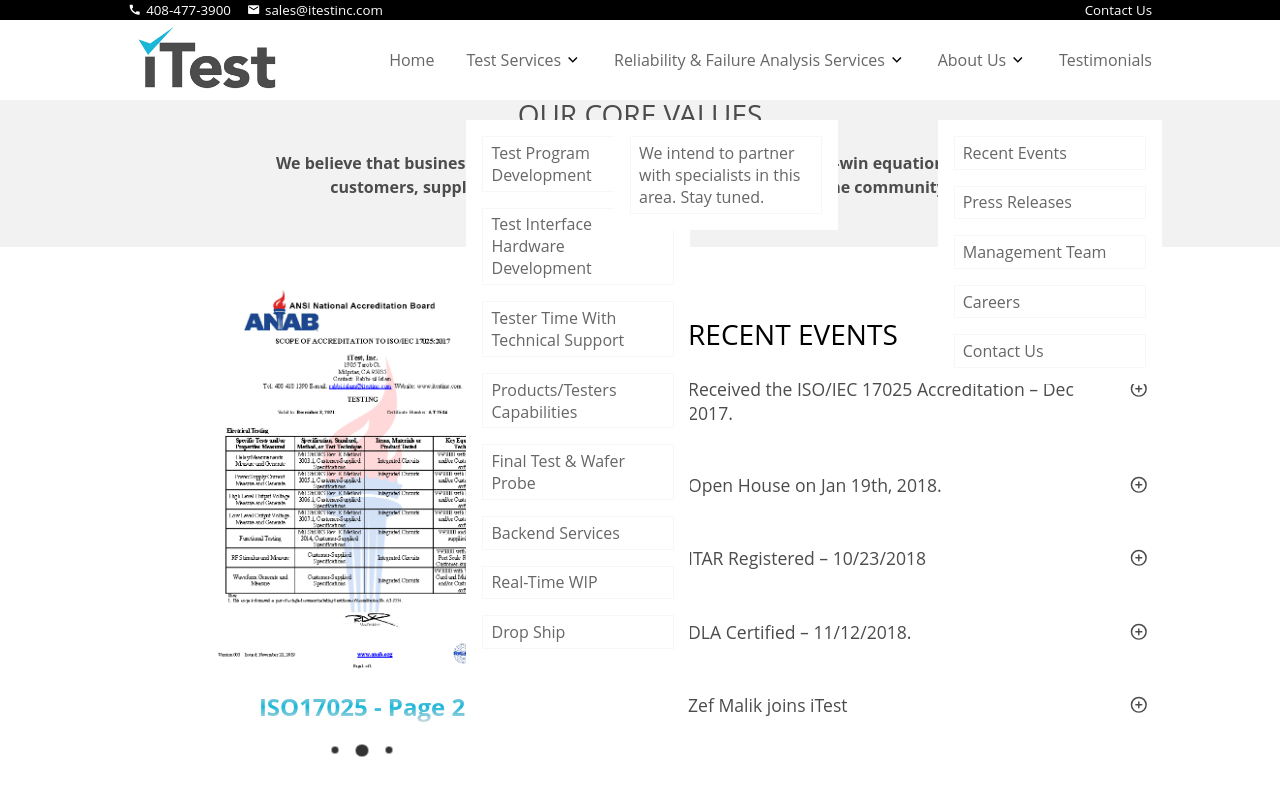
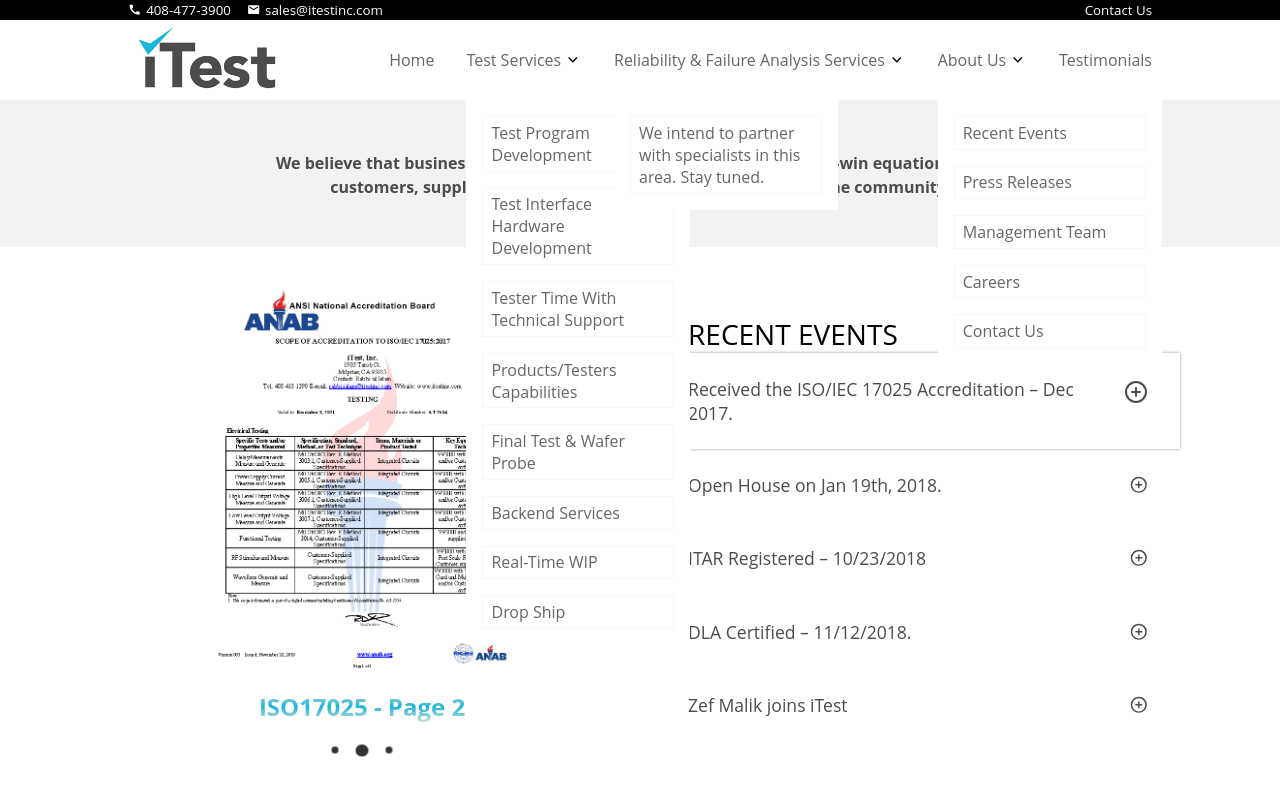
Before and after one commit to SymonSaroar/itestinc-web, a React (Create React App) app: page / in a window 1280 px wide. In both pictures the pointer is over the element 918 px from the left and 1584 px from the top of the page. Shown: the part 1184-1980 px from the top of the page. Built offline with nearby package versions, Linux system fonts and the light colour scheme.

Commit message:
added news part

```diff
--- a/src/components/navbar/navbar.css
+++ b/src/components/navbar/navbar.css
@@ -12,8 +12,9 @@
 	background-color: var(--color-bg);
 	transition: box-shadow 1s linear;
 }
+
 .shadow {
-    box-shadow: 0 0 0.5rem rgb(0,0,0,0.5);
+	box-shadow: 0 0 0.5rem rgb(0, 0, 0, 0.5);
 }
 
 .navbar-links {
@@ -27,9 +28,11 @@
 	max-width: 1080px;
 	transition: height 0.2s linear;
 }
+
 .height-60 {
 	height: 60px;
 }
+
 .height-80 {
 	height: 80px;
 }
@@ -40,12 +43,15 @@
 
 	height: 100%;
 }
+
 .navbar-links_logo img {
 	height: 100%;
 }
+
 .navbar-links_menubar {
 	display: none;
 }
+
 .navbar-links_container {
 	display: flex;
 	align-items: center;
@@ -53,7 +59,7 @@
 	height: 100%;
 }
 
-.navbar-links_container ul{
+.navbar-links_container ul {
 	display: flex;
 	flex-direction: row;
 	flex-wrap: wrap;
@@ -63,6 +69,7 @@
 	height: 100%;
 	background-color: var(--color-bg);
 }
+
 .navbar-links_container ul li {
 	display: flex;
 	align-items: center;
@@ -73,9 +80,11 @@
 .navbar-links_container ul li:hover .navbar-links_container_dropdown {
 	clip-path: inset(0 0 0 0);
 }
+
 .navbar-links_container ul li:hover .navbar-fontlogo {
 	transform: rotate(-450deg);
 }
+
 .navbar-links_container a {
 	display: flex;
 	align-items: center;
@@ -102,11 +111,13 @@
 	clip-path: inset(0 0 100% 0);
 	transition: all 200ms ease-in-out;
 }
+
 .navbar-links_container_dropdown.scroll-true {
+	top: 60px;
+}
+
+.navbar-links_container_dropdown.scroll-false {
 	top: 80px;
-}
-.navbar-links_container_dropdown.scroll-false {
-    top: 100px;
 }
 
 .navbar-links_container_dropdown a {
@@ -114,8 +125,9 @@
 	padding: 0.3rem 0.5rem;
 	border: 1px solid var(--color-sub-border);
 }
+
 .navbar-links_container_dropdown a:hover {
-    background-color: rgba(0,0,0,0.03);
+	background-color: rgba(0, 0, 0, 0.03);
 }
 
 @media (max-width: 1200px) {
@@ -126,6 +138,7 @@
 		padding: 0.3rem 0.5rem;
 		font-size: xx-large;
 	}
+
 	.navbar-links_container {
 		height: auto;
 		/* align-self: flex-start; */
@@ -136,18 +149,23 @@
 		transition-delay: 0s;
 		overflow: hidden;
 	}
-    .navbar-links_container.menu-true{
+
+	.navbar-links_container.menu-true {
 		max-height: 100vh;
 	}
-    .navbar-links_container.menu-false{
+
+	.navbar-links_container.menu-false {
 		max-height: 0;
 	}
+
 	.navbar-links_container.scroll-true {
 		top: 60px;
 	}
+
 	.navbar-links_container.scroll-false {
 		top: 80px;
 	}
+
 	.navbar-links_container ul {
 		flex-direction: column;
 		gap: 1rem;
@@ -165,26 +183,30 @@
 
 		padding: 0.3rem 0.5rem;
 	}
-    .navbar-links_container ul li a{
+
+	.navbar-links_container ul li a {
 		grid-column: 1 / 2;
 		width: fit-content;
 	}
+
 	.navbar-links_container ul li .navbar-fontlogo {
 		grid-column: 2 / -1;
 		transition-delay: 0s;
 	}
 
-    .navbar-links_container ul li:hover > .navbar-links_container_dropdown ,
-    .navbar-links_container ul li:active > .navbar-links_container_dropdown {
+	.navbar-links_container ul li:hover>.navbar-links_container_dropdown,
+	.navbar-links_container ul li:active>.navbar-links_container_dropdown {
 		padding: 1rem;
 		max-height: 500px;
 		max-width: 600px;
 		transition: max-height 0.5s ease-in-out 0.2s, padding 0.5s ease-in-out 0.2s, max-width 1s linear;
 	}
-    .navbar-links_container ul li:hover .navbar-fontlogo ,
+
+	.navbar-links_container ul li:hover .navbar-fontlogo,
 	.navbar-links_container ul li:active .navbar-fontlogo {
 		transition-delay: 0.5s;
 	}
+
 	.navbar-links_container_dropdown {
 		grid-column: 1 / -1;
 		position: inherit;
--- a/src/components/newscard/newscard.scss
+++ b/src/components/newscard/newscard.scss
@@ -9,6 +9,12 @@
   &.newscard-show-false {
     opacity: 0;
     transform: translateY(-20%);
+  }
+  &:hover{
+    box-shadow: 0px 0px 3px 0px rgba(0, 0, 0, 0.4);
+    .newscard_title-container-logo {
+      font-size: 1.5rem;
+    }
   }
   @media screen and (max-width: 900px) {
     width: 80vw;
@@ -32,6 +38,7 @@
   .newscard_title-container-logo {
     margin-top: 0.1rem;
     cursor: pointer;
+    transition: all 0.5s ease-in-out;
   }
 }
 
```
Lines whose indentation alone changed are shown as unchanged.
